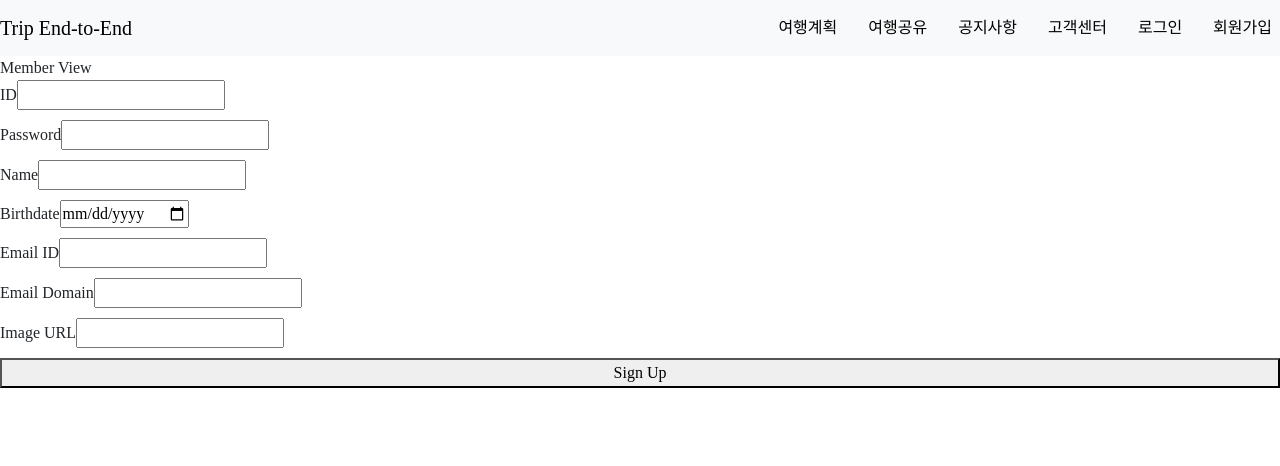
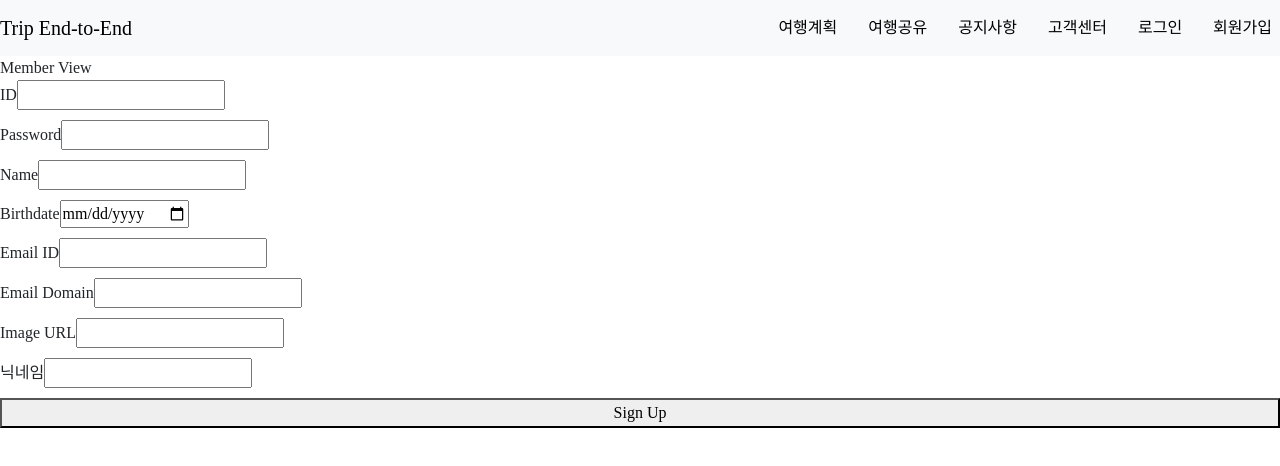
Before and after one commit to zpqmdh/trip_end_to_end_FE, a Vue app: page /member/signup in a window 1280 px wide. Shown: the top 466 px of the page. Built offline with nearby package versions, Linux system fonts and the light colour scheme; no server answers; a web font is replaced by a local one.

Commit message:
feat: 회원가입 닉네임추가

```diff
--- a/src/components/member/MemberChangePassword.vue
+++ b/src/components/member/MemberChangePassword.vue
@@ -26,9 +26,14 @@
       changePassword.value
     );
     alert("비밀번호 변경이 완료되었습니다.");
-    router.push({ name: "mypage" });
+    router.push({ name: "member-mypage" });
   } catch (error) {
-    console.error("비밀번호 변경에 실패하였습니다.", error);
+    if (error.response && error.response.status === 403) {
+      alert("탈퇴된 아이디입니다.");
+    } else {
+      alert("로그인에 실패하였습니다.");
+    }
+    console.error("로그인에 실패하였습니다.", error);
   }
 };
 </script>
--- a/src/components/member/MemberMyPage.vue
+++ b/src/components/member/MemberMyPage.vue
@@ -1,7 +1,7 @@
 <script setup>
 import { ref, onMounted, isReactive } from "vue";
 import { localAxios } from "@/util/http-commons";
-import { decodedTokenFunc } from "@/util/auth";
+import { logout, decodedTokenFunc } from "@/util/auth";
 import { useRouter } from "vue-router";
 
 const loginedId = decodedTokenFunc();
@@ -73,8 +73,10 @@
   // 회원 탈퇴
   try {
     const id = loginedId;
-    const response = await local.put(`/members/delete`, loginedId);
+    const response = await local.put(`/members/delete`, id);
     alert(response.data);
+    logout();
+    router.push({ name: "main" });
   } catch (error) {
     alert("탈퇴에 실패하였습니다.");
     console.error("탈퇴에 실패하였습니다.");
--- a/src/components/member/MemberSignUp.vue
+++ b/src/components/member/MemberSignUp.vue
@@ -1,14 +1,14 @@
 <script setup>
-import { ref } from "vue"
+import { ref } from "vue";
 import { localAxios } from "@/util/http-commons";
-import { useRouter } from "vue-router"
+import { useRouter } from "vue-router";
 
 const local = localAxios();
-const router = useRouter()
+const router = useRouter();
 
 const signupMember = ref({
-  id: '',
-  password: '',
+  id: "",
+  password: "",
   name: null,
   birthdate: null,
   emailId: null,
@@ -18,21 +18,21 @@
   sex: null,
   area: null,
   phoneNumber: null,
-  mbti: null
+  mbti: null,
 });
 
 const handleSignup = async () => {
   try {
-    const response = await local.post('/members/signup', signupMember.value);
+    const response = await local.post("/members/signup", signupMember.value);
     alert(response.data);
     router.push({ name: "main" });
   } catch (error) {
-    alert('회원가입에 실패하였습니다.');
+    alert("회원가입에 실패하였습니다.");
   }
 };
 </script>
 <template>
-    <div>
+  <div>
     <form @submit.prevent="handleSignup">
       <div>
         <label for="Id">ID</label>
@@ -40,7 +40,12 @@
       </div>
       <div>
         <label for="password">Password</label>
-        <input v-model="signupMember.password" type="password" id="password" required />
+        <input
+          v-model="signupMember.password"
+          type="password"
+          id="password"
+          required
+        />
       </div>
       <div>
         <label for="name">Name</label>
@@ -48,19 +53,32 @@
       </div>
       <div>
         <label for="birthdate">Birthdate</label>
-        <input v-model="signupMember.birthdate" type="date" id="birthdate"  />
+        <input v-model="signupMember.birthdate" type="date" id="birthdate" />
       </div>
       <div>
         <label for="emailId">Email ID</label>
-        <input v-model="signupMember.emailId" type="text" id="emailId"  />
+        <input v-model="signupMember.emailId" type="text" id="emailId" />
       </div>
       <div>
         <label for="emailDomain">Email Domain</label>
-        <input v-model="signupMember.emailDomain" type="text" id="emailDomain"  />
+        <input
+          v-model="signupMember.emailDomain"
+          type="text"
+          id="emailDomain"
+        />
       </div>
       <div>
         <label for="image">Image URL</label>
         <input v-model="signupMember.image" type="text" id="image" />
+      </div>
+      <div>
+        <label for="nickname">닉네임</label>
+        <input
+          v-model="signupMember.nickname"
+          type="text"
+          id="nickname"
+          required
+        />
       </div>
 
       <button type="submit">Sign Up</button>
```
